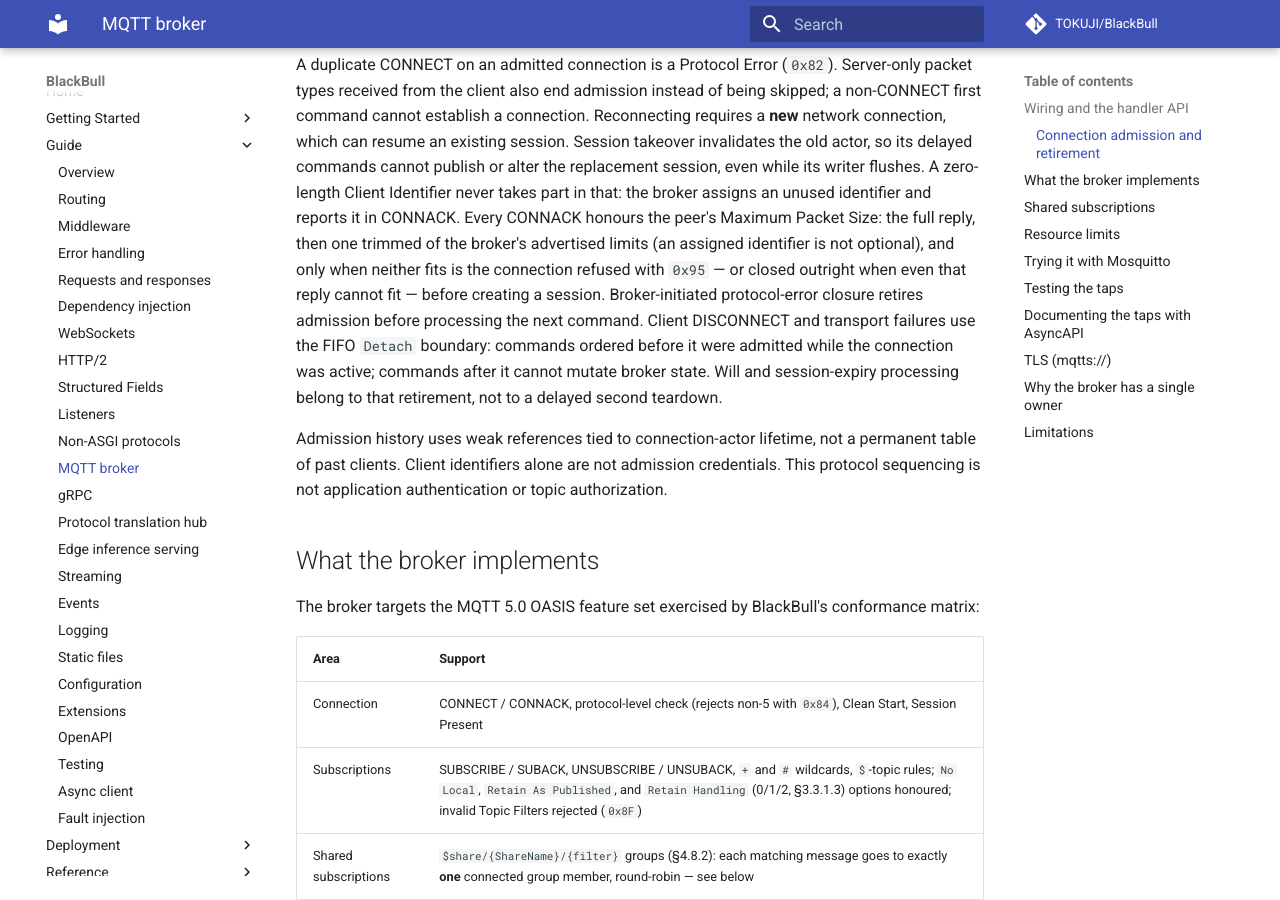
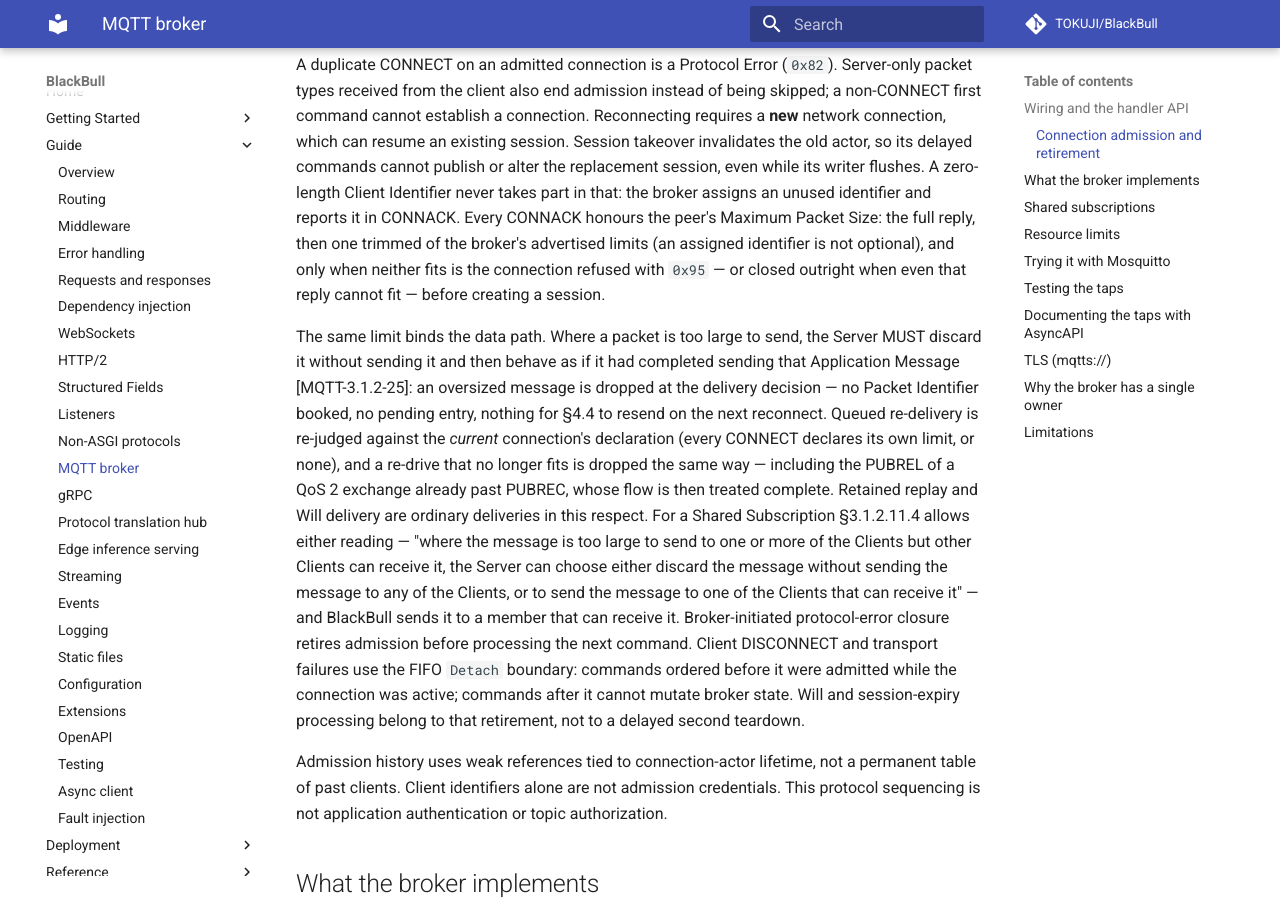
Before and after one commit to TOKUJI/BlackBull, an MkDocs documentation site: the page built from docs/guide/mqtt.md, in a window 1280 px wide and 900 px high, scrolled down 2128 px. Built offline with MkDocs 1.6.1 and Material for MkDocs 9.7.7, drawn with Linux system fonts in a browser that asks for light colours; comment, search, counter and statistics services are not loaded.

Commit message:
docs(mqtt): record the data-path Maximum Packet Size semantics (BLA-357)

```diff
--- a/docs/guide/mqtt.md
+++ b/docs/guide/mqtt.md
@@ -112,6 +112,22 @@ trimmed of the broker's advertised limits (an assigned identifier is not
 optional), and only when neither fits is the connection refused with `0x95`
 — or closed outright when even that reply cannot fit — before creating a
 session.
+
+The same limit binds the data path. Where a packet is too large to send, the
+Server MUST discard it without sending it and then behave as if it had
+completed sending that Application Message [MQTT-3.1.2-25]: an oversized
+message is dropped at the delivery decision — no Packet Identifier booked, no
+pending entry, nothing for §4.4 to resend on the next reconnect. Queued
+re-delivery is re-judged against the *current* connection's declaration (every
+CONNECT declares its own limit, or none), and a re-drive that no longer fits is
+dropped the same way — including the PUBREL of a QoS 2 exchange already past
+PUBREC, whose flow is then treated complete. Retained replay and Will delivery
+are ordinary deliveries in this respect. For a Shared Subscription §3.1.2.11.4
+allows either reading — "where the message is too large to send to one or more
+of the Clients but other Clients can receive it, the Server can choose either
+discard the message without sending the message to any of the Clients, or to
+send the message to one of the Clients that can receive it" — and BlackBull
+sends it to a member that can receive it.
 Broker-initiated protocol-error closure retires admission before processing the
 next command. Client DISCONNECT and transport failures use the FIFO `Detach`
 boundary: commands ordered before it were admitted while the connection was
```
